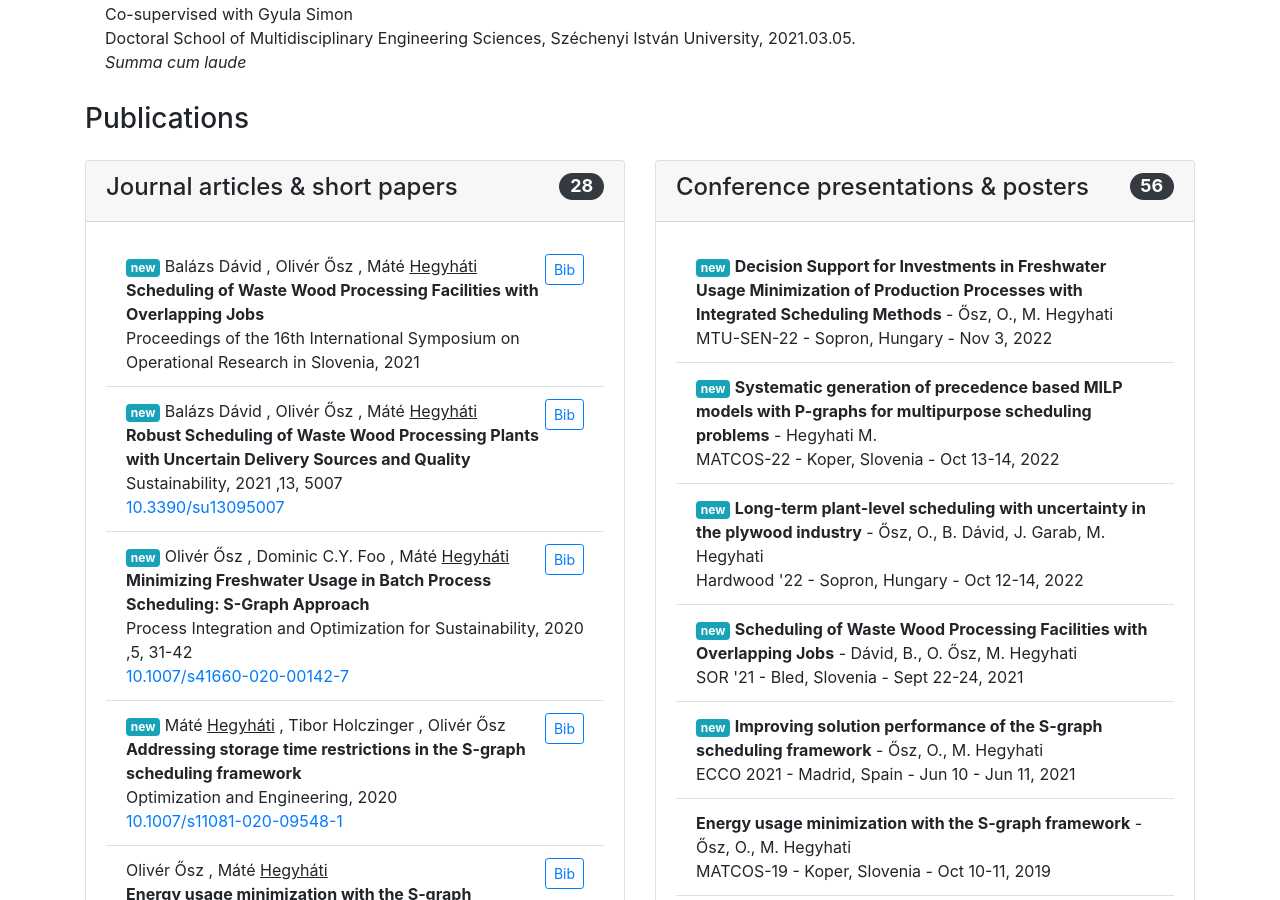
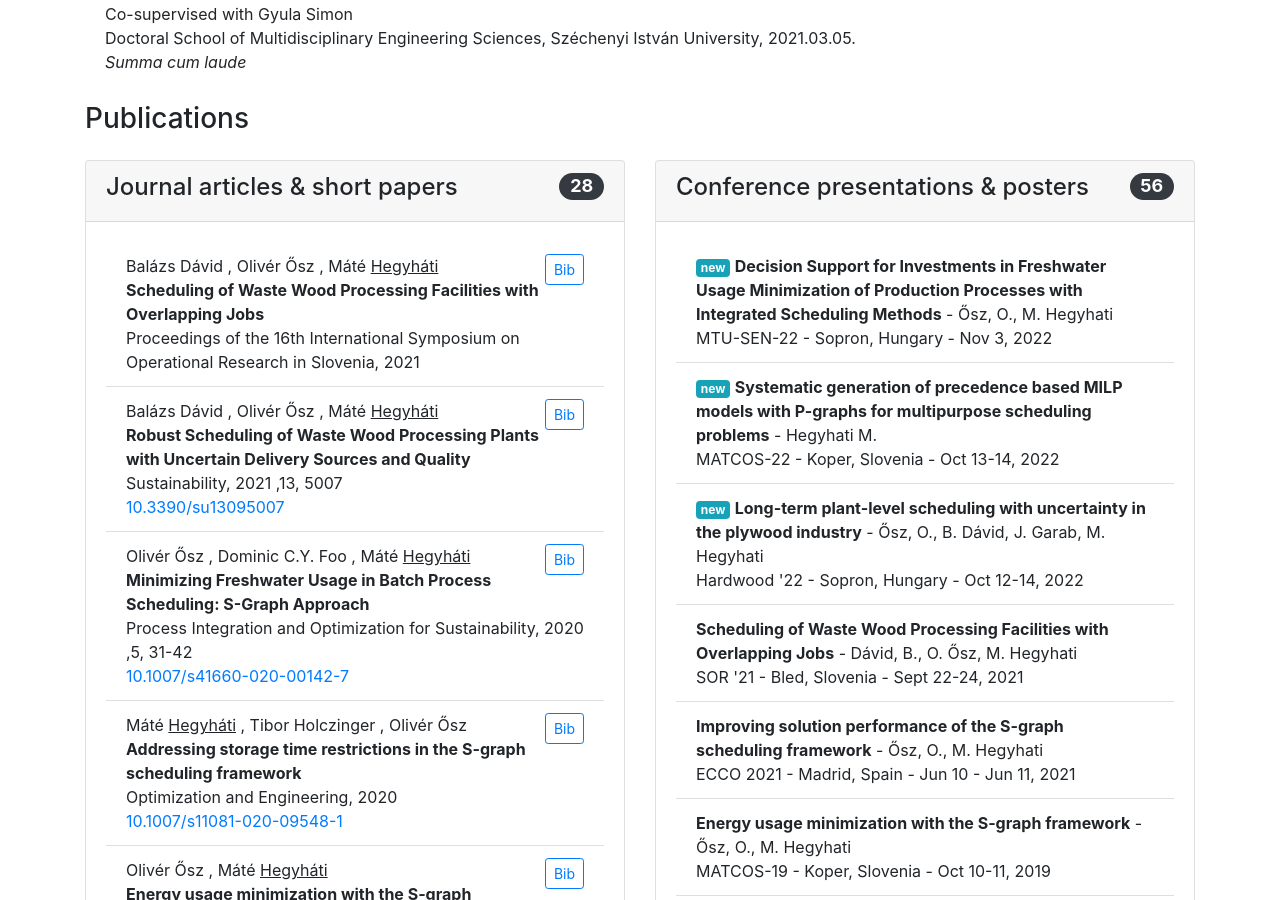
Before and after one commit to hegyhati/hegyhati.github.io, a Jekyll site: the page built from publications.html, in a window 1280 px wide and 900 px high, scrolled down 563 px. Built offline with Jekyll 4.4.1, drawn with Linux system fonts in a browser that asks for light colours; nearby versions of some CDN libraries.

Commit message:
update new badge to >= 2022

```diff
--- a/_includes/article.html
+++ b/_includes/article.html
@@ -2,7 +2,7 @@
 
 
 <div>
-    {% if pub.year >= "2020" %} <span class="badge badge-info">new</span> {% endif %}
+    {% if pub.year >= "2022" %} <span class="badge badge-info">new</span> {% endif %}
     {% for author in pub.author %}
     {{author.given}}
     {% if author.family =="Hegyháti" or author.family =="Hegyhati" %}
--- a/_includes/presentation.html
+++ b/_includes/presentation.html
@@ -1,4 +1,4 @@
 
 
-<div>{% if pres.year >= "2020" %} <span class="badge badge-info">new</span> {% endif %}<b>{{pres.title}}</b> - {{pres.author}}</div>
+<div>{% if pres.year >= "2022" %} <span class="badge badge-info">new</span> {% endif %}<b>{{pres.title}}</b> - {{pres.author}}</div>
 <div>{{pres.conferenceshort}} - {{pres.city}}, {{pres.country}} - {{pres.date}}, {{pres.year}}</div>
```
